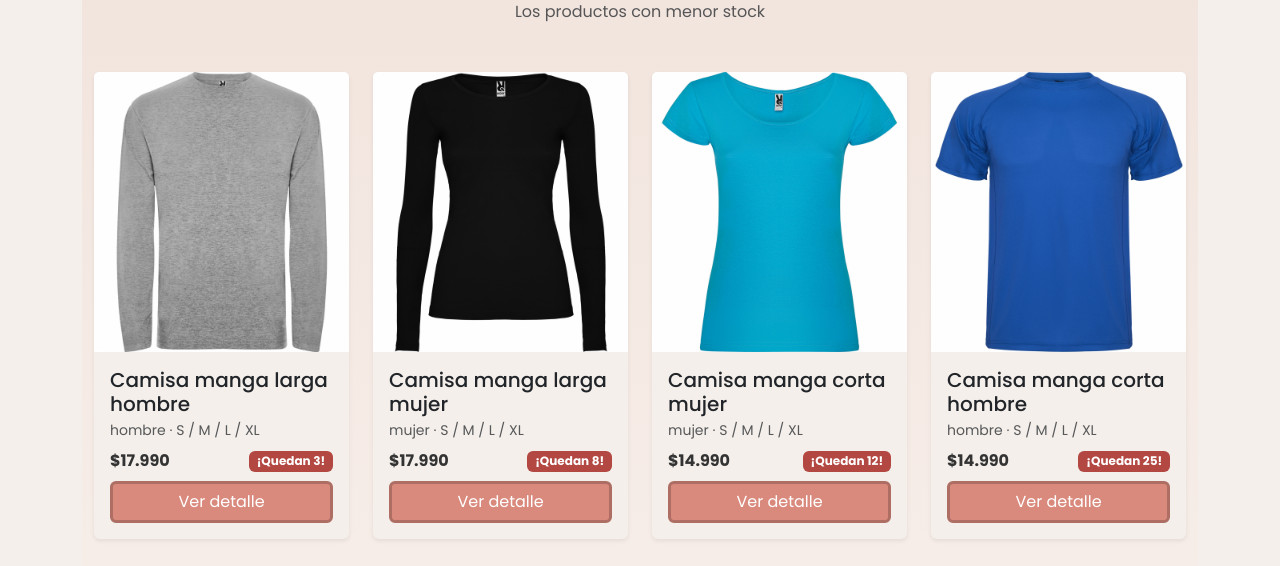
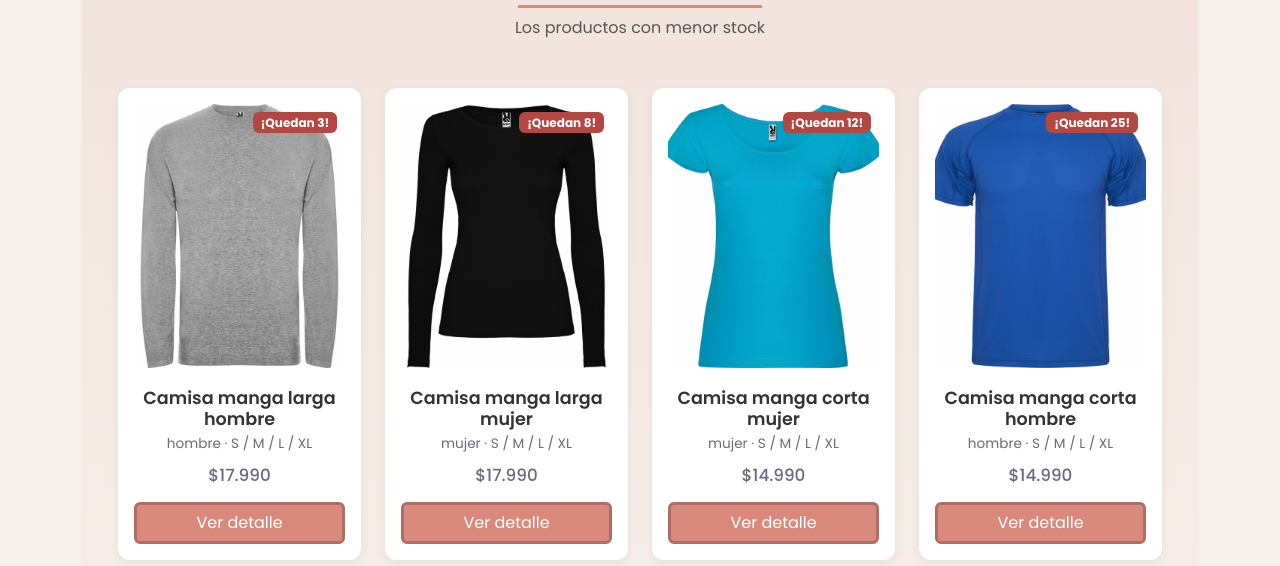
Before and after one commit to IsiGomez/vestuario-jacinta-react, a React (Vite) app: page / in a window 1280 px wide. Shown: the part 894-1460 px from the top of the page. Built offline with nearby package versions, Linux system fonts and the light colour scheme; a web font is replaced by a local one.

Commit message:
style: Implementa estilos a la presentación de los productos en la pagina principal y catalogo de la tienda. Ademas separamos el Footer en un componente y su propia pagina css.

```diff
--- /dev/null
+++ b/src/components/Footer.jsx
@@ -0,0 +1,35 @@
+function Footer() {
+    return (
+        <footer className="footer py-4">
+            <div className="container">
+                <div className="row g-3 text-center">
+                    <div className="col-12 col-md-6">
+                        <div className="footer-bloque h-100">
+                            <h5 className="mb-3">Vestuario Jacinta</h5>
+                            <p className="mb-0">Tu clóset ideal para cada momento, desde 1956.</p>
+                        </div>
+                    </div>
+
+                    <div className="col-12 col-md-6">
+                        <div className="py-3">
+                            <h5 className="mb-3">Síguenos</h5>
+                            <div className="footer-redes d-flex justify-content-center gap-3">
+                                <a href="https://www.instagram.com/" target="_blank" rel="noreferrer" aria-label="Instagram">
+                                    <i className="bi bi-instagram" />
+                                </a>
+                                <a href="https://www.facebook.com/" target="_blank" rel="noreferrer" aria-label="Facebook">
+                                    <i className="bi bi-facebook" />
+                                </a>
+                            </div>
+                        </div>
+                    </div>
+                </div>
+
+                <hr className="my-3" />
+                <p className="text-center mb-0">&copy; {new Date().getFullYear()} Vestuario Jacinta. Todos los derechos reservados.</p>
+            </div>
+        </footer>
+    )
+}
+
+export default Footer
--- a/src/components/TarjetaProducto.jsx
+++ b/src/components/TarjetaProducto.jsx
@@ -1,41 +1,36 @@
 import { Link } from 'react-router-dom'
 
-function TarjetaProducto({ producto }) {
+function TarjetaProducto({ producto, mostrarStock = false }) {
     const imagen = producto.colores?.[0]?.imagenes?.[0]
     const agotado = producto.stock <= 0
     const ruta = `/productos/${producto.id}`
 
     return (
-        <div className="card shadow-sm">
+        <div className={`producto${agotado ? ' producto-agotado' : ''}`}>
             {imagen && (
-                <Link to={ruta}>
-                    <img
-                        src={imagen}
-                        alt={producto.nombre}
-                        className="card-img-top"
-                    />
+                <Link to={ruta} className="producto-imagen">
+                    <img src={imagen} alt={producto.nombre} />
                     {agotado && <span className="badge bg-dark position-absolute start-0 m-2">Agotado</span>}
+                    {mostrarStock && !agotado && (
+                        <span className="badge bg-danger position-absolute end-0 m-2">¡Quedan {producto.stock}!</span>
+                    )}
                 </Link>
             )}
-            <div className="card-body d-flex flex-column">
-                <h5 className="card-title mb-1">
-                    <Link to={ruta} className="text-dark text-decoration-none">
-                        {producto.nombre}
-                    </Link>
-                </h5>
-                <p className="text-muted small mb-2">
-                    {producto.genero} · {producto.tallas?.join(' / ')}
-                </p>
-                <div className="mt-auto">
-                    <div className="mb-2">
-                        <p className="fw-bold mb-0">${producto.precio?.toLocaleString('es-CL')}</p>
-                        {agotado && !imagen && <span className="badge bg-dark">Agotado</span>}
-                    </div>
-                    <Link to={ruta} className={`btn w-100 ${agotado ? 'btn-outline-secondary' : 'btn-primary'}`}>
-                        Ver detalle
-                    </Link>
-                </div>
-            </div>
+
+            <h3 className="producto-nombre">
+                <Link to={ruta}>{producto.nombre}</Link>
+            </h3>
+            <p className="producto-info">
+                {producto.genero} · {producto.tallas?.join(' / ')}
+            </p>
+            <p className="producto-precio">${producto.precio?.toLocaleString('es-CL')}</p>
+            {agotado && !imagen && <span className="badge bg-dark mb-2">Agotado</span>}
+            <Link
+                to={ruta}
+                className={`btn w-100 mt-auto stretched-link ${agotado ? 'btn-outline-secondary' : 'btn-primary btn-tienda'}`}
+            >
+                Ver detalle
+            </Link>
         </div>
     )
 }
--- a/src/pages/tienda/Inicio.jsx
+++ b/src/pages/tienda/Inicio.jsx
@@ -1,16 +1,9 @@
-import { Link, useNavigate } from 'react-router-dom'
+import { Link } from 'react-router-dom'
 import { obtenerProductos } from '../../data/productos'
+import Footer from '../../components/Footer'
+import TarjetaProducto from '../../components/TarjetaProducto'
 
 function Inicio() {
-    const navigate = useNavigate()
-
-    // Los <Link> son enlaces: con Espacio no se activan (solo con Enter). Esto los hace actuar como botón.
-    const activarConEspacio = (ruta) => (e) => {
-        if (e.key === ' ') {
-            e.preventDefault()
-            navigate(ruta)
-        }
-    }
 
     const productosDestacados = obtenerProductos()
         .filter((p) => p.stock > 0)
@@ -60,84 +53,23 @@ function Inicio() {
                         <div className="alert alert-info alert-tienda text-center">No hay productos con stock disponible.</div>
                     ) : (
                         <div className="row row-cols-1 row-cols-sm-2 row-cols-md-3 row-cols-lg-4 g-4">
-                            {productosDestacados.map((producto) => {
-                                const color = producto.colores?.[0]
-                                const imagen = color?.imagenes?.[0]
-
-                                return (
-                                    <div className="col" key={producto.id}>
-                                        <div className="card h-100 shadow-sm border-0">
-                                            {imagen && (
-                                                <Link to={`/productos/${producto.id}`} className="text-decoration-none">
-                                                    <img
-                                                        src={imagen}
-                                                        alt={producto.nombre}
-                                                        className="card-img-top"
-                                                        style={{ objectFit: 'cover', height: '280px' }}
-                                                    />
-                                                </Link>
-                                            )}
-                                            <div className="card-body d-flex flex-column">
-                                                <h5 className="card-title mb-1">
-                                                    <Link to={`/productos/${producto.id}`} className="text-dark text-decoration-none">
-                                                        {producto.nombre}
-                                                    </Link>
-                                                </h5>
-                                                <p className="text-muted small mb-2">
-                                                    {producto.genero} · {producto.tallas?.join(' / ')}
-                                                </p>
-                                                <div className="mt-auto">
-                                                    <div className="d-flex justify-content-between align-items-center mb-2">
-                                                        <p className="fw-bold mb-0">${producto.precio?.toLocaleString('es-CL')}</p>
-                                                        <span className="badge bg-danger">¡Quedan {producto.stock}!</span>
-                                                    </div>
-                                                    <Link to={`/productos/${producto.id}`} role="button" onKeyDown={activarConEspacio(`/productos/${producto.id}`)} className="btn btn-primary btn-tienda w-100">
-                                                        Ver detalle
-                                                    </Link>
-                                                </div>
-                                            </div>
-                                        </div>
-                                    </div>
-                                )
-                            })}
+                            {productosDestacados.map((producto) => (
+                                <div className="col" key={producto.id}>
+                                    <TarjetaProducto producto={producto} mostrarStock />
+                                </div>
+                            ))}
                         </div>
                     )}
 
                     <div className="text-center mt-5">
-                        <Link to="/productos" role="button" onKeyDown={activarConEspacio('/productos')} className="btn btn-primary btn-tienda btn-lg px-5">
+                        <Link to="/productos" role="button" className="btn btn-primary btn-tienda btn-lg px-5">
                             Ver todo el catálogo
                         </Link>
                     </div>
                 </div>
             </section>
 
-            <footer className="footer py-4">
-                <div className="container">
-                    <div className="row g-3 text-center">
-                        <div className="col-12 col-md-6">
-                            <div className="footer-bloque h-100">
-                                <h5 className="mb-3">Vestuario Jacinta</h5>
-                                <p className="mb-0">Tu clóset ideal para cada momento, desde 1956.</p>
-                            </div>
-                        </div>
-                        <div className="col-12 col-md-6">
-                            <div className="py-3">
-                                <h5 className="mb-3">Síguenos</h5>
-                                <div className="footer-redes d-flex justify-content-center gap-3">
-                                    <a href="https://www.instagram.com/" target="_blank" rel="noreferrer" aria-label="Instagram">
-                                        <i className="bi bi-instagram" />
-                                    </a>
-                                    <a href="https://www.facebook.com/" target="_blank" rel="noreferrer" aria-label="Facebook">
-                                        <i className="bi bi-facebook" />
-                                    </a>
-                                </div>
-                            </div>
-                        </div>
-                    </div>
-                    <hr className="my-3" />
-                    <p className="text-center mb-0">&copy; {new Date().getFullYear()} Vestuario Jacinta. Todos los derechos reservados.</p>
-                </div>
-            </footer>
+            <Footer />
         </>
     )
 }
--- a/src/styles/index.css
+++ b/src/styles/index.css
@@ -11,3 +11,5 @@
 @import './pages/auth.css';
 @import './pages/video.css';
 @import './pages/tienda.css';
+@import './pages/producto.css';
+@import './pages/footer.css';
--- /dev/null
+++ b/src/styles/pages/producto.css
@@ -0,0 +1,67 @@
+.producto {
+  position: relative;
+  height: 100%;
+  display: flex;
+  flex-direction: column;
+  align-items: center;
+  text-align: center;
+  padding: 1rem;
+  background-color: var(--jc-blanco);
+  border-radius: 12px;
+  box-shadow: 0 4px 12px color-mix(in srgb, black 5%, transparent);
+  transition: transform 0.2s ease, box-shadow 0.2s ease;
+}
+.producto:hover,
+.producto:focus-within {
+  transform: translateY(-6px);
+  box-shadow: 0 10px 24px color-mix(in srgb, black 12%, transparent);
+}
+
+.producto-imagen {
+  position: relative;
+  display: block;
+  width: 100%;
+}
+
+.producto-imagen img {
+  width: 100%;
+  aspect-ratio: 4 / 5;
+  object-fit: cover;
+  border-radius: 8px;
+  margin-bottom: 0.75rem;
+}
+
+.producto-nombre {
+  font-size: 1.1rem;
+  font-weight: 600;
+  margin: 0.5rem 0 0.25rem;
+}
+.producto-nombre a {
+  color: var(--jc-texto);
+  text-decoration: none;
+}
+.producto-info {
+  font-size: 0.85rem;
+  color: var(--jc-texto-suave);
+  margin-bottom: 0.5rem;
+}
+.producto-precio {
+  font-size: 1.05rem;
+  font-weight: 500;
+  color: var(--jc-texto-suave);
+  margin-bottom: 0.9rem;
+}
+
+.producto-agotado .producto-imagen img {
+  opacity: 0.6;
+}
+
+@media (prefers-reduced-motion: reduce) {
+  .producto {
+    transition: none;
+  }
+  .producto:hover,
+  .producto:focus-within {
+    transform: none;
+  }
+}
--- a/src/styles/pages/tienda.css
+++ b/src/styles/pages/tienda.css
@@ -44,7 +44,8 @@
 .seccion-stock {
   background: var(--jc-degradado-stock);
   border-radius: 10px;
-  margin-bottom: 3rem;
+  margin: 1rem 0;
+  padding: 1.5rem;
 }
 
 .alert-tienda {
@@ -77,38 +78,3 @@
   background-color: color-mix(in srgb, var(--jc-rojo), black 10%) !important;
   border-color: color-mix(in srgb, var(--jc-rojo), black 25%) !important;
 }
-
-
-
-.footer {
-  width: var(--jc-ancho-pantalla);
-  margin-left: var(--jc-margen-pantalla);
-  background-color: var(--jc-durazno);
-  color: var(--jc-azul);
-}
-
-.footer .footer-bloque {
-  background-color: color-mix(in srgb, var(--jc-durazno), black 6%);
-  padding: 1.5rem 1rem;
-}
-
-.footer h5 {
-  font-family: var(--jc-fuente-titulo);
-  font-weight: 700;
-  color: var(--jc-azul);
-}
-
-.footer .footer-redes a {
-  color: var(--jc-verde);
-  font-size: 1.9rem;
-  line-height: 1;
-}
-
-.footer .footer-redes a:hover {
-  color: var(--jc-verde-oscuro);
-}
-
-.footer hr {
-  border-color: var(--jc-azul);
-  opacity: 0.25;
-}
```
Also changed, not shown: src/styles/pages/footer.css (added, +32 -0 lines).
